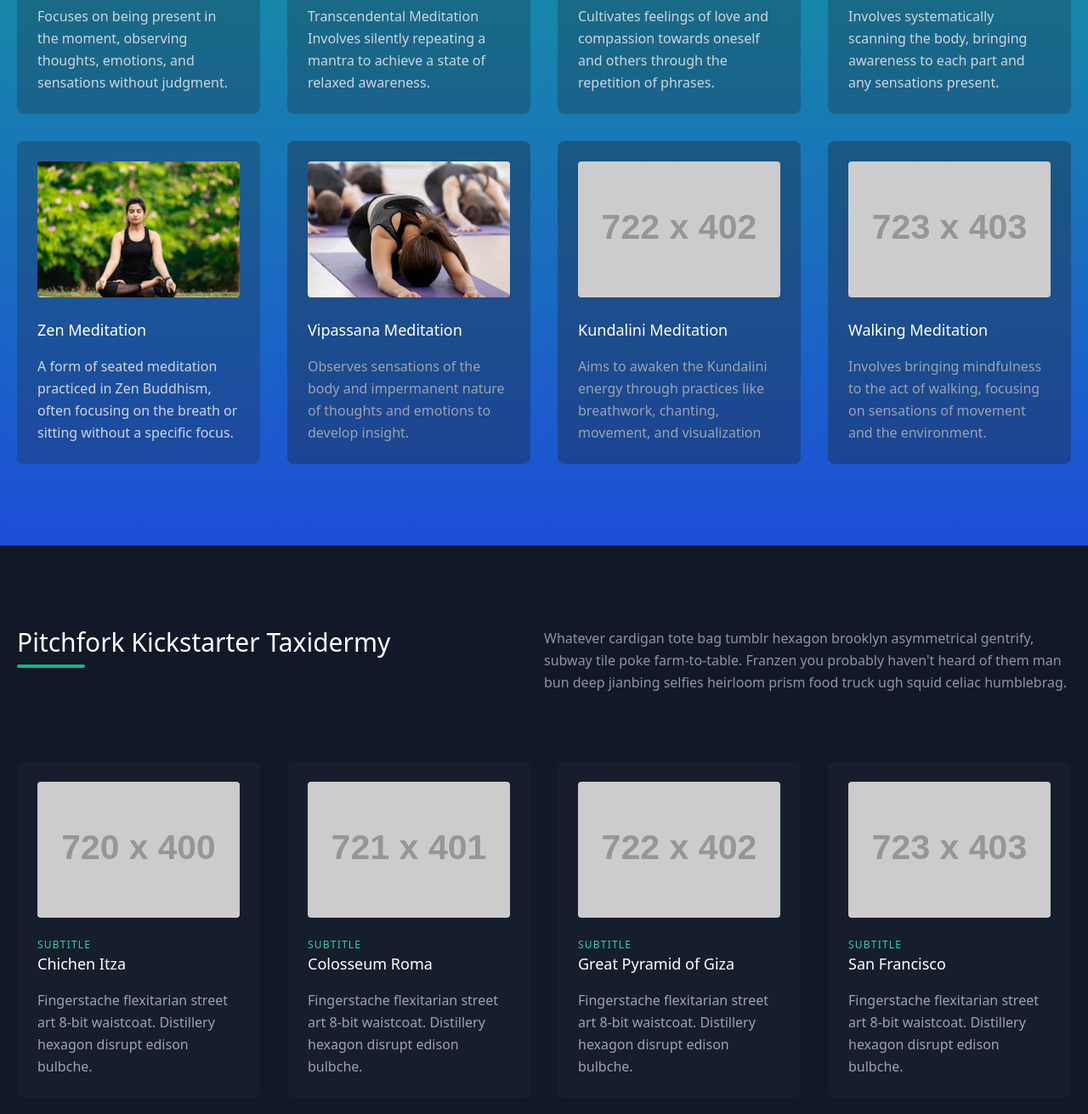
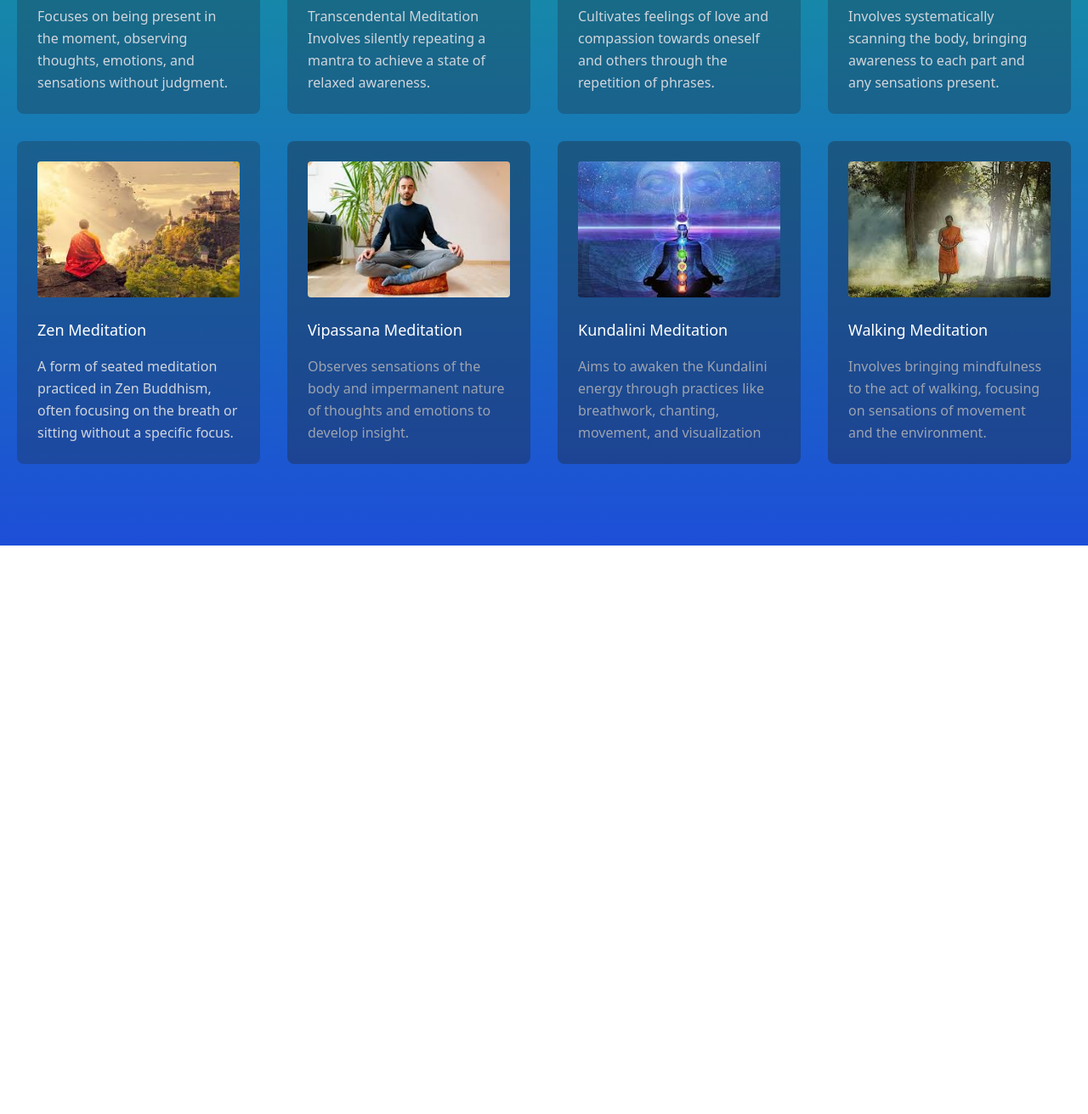
Before and after one commit to gkusumbe7/u-matter, a website: page index.html in a window 1280 px wide. Shown: the part 632-1943 px from the top of the page at 85% size. After the commit the page ends 1274 px from the top, so only its background shows below. Drawn offline with nearby package versions, Linux system fonts and the light colour scheme; placeholder pictures from the web are drawn by us.

Commit message:
added code

```diff
--- a/index.html
+++ b/index.html
@@ -14,24 +14,28 @@
     <div class="container mx-auto flex flex-wrap p-3 flex-col md:flex-row items-center">
       <nav class="flex lg:w-2/5 flex-wrap items-center text-base md:ml-auto">
         <a class="mr-5 hover:text-yellow-600 shadow-xl font-sans font-semibold  hover:border-blue-500 p-1">HOME</a>
-        <a class="mr-5 hover:text-yellow-400 shadow-xl font-sans font-semibold" >Second Link</a>
-        <a class="mr-5 hover:text-yellow-400 shadow-xl font-sans font-semibold">Third Link</a>
-        <a class="hover:text-yellow-400 shadow-xl font-sans font-semibold">Fourth Link</a>
+        <a class="mr-5 hover:text-yellow-400 shadow-xl font-sans font-semibold" >Music</a>
+        <a class="mr-5 hover:text-yellow-400 shadow-xl font-sans font-semibold">Scene</a>
+        <a class="hover:text-yellow-400 shadow-xl font-sans font-semibold">Relax & Breathe</a>
+
+        <a class="hover:text-yellow-400 shadow-xl font-sans font-semibold">Talk To Hope</a>
       </nav>
       <a class="flex order-first lg:order-none lg:w-1/5 title-font font-medium items-center text-white lg:items-center lg:justify-center mb-4 md:mb-0">
         <!-- <svg xmlns="http://www.w3.org/2000/svg" fill="none" stroke="currentColor" stroke-linecap="round" stroke-linejoin="round" stroke-width="2" class="w-10 h-10 text-white p-2 bg-green-500 rounded-full" viewBox="0 0 24 24">
           <path d="M12 2L2 7l10 5 10-5-10-5zM2 17l10 5 10-5M2 12l10 5 10-5"></path>
         </svg> -->
-        <img src="./assets/pngaaa.com-1473940.png" class="h-14" alt="meditation-logo">
+        <!-- <img src="./assets/pngaaa.com-1473940.png" class="h-14" alt="meditation-logo">
         <span class="text-xl font-serif xl:block font-bold shadow-xl lg:hidden m-1">HEALTHLINE</span>
-        <img src="./assets/pngaaa.com-1473940.png" class="h-14" alt="meditation-logo">
+        <img src="./assets/pngaaa.com-1473940.png" class="h-14" alt="meditation-logo"> -->
       </a>
-      <div class="lg:w-2/5 inline-flex lg:justify-end ml-5 lg:ml-0">
-        <button class="inline-flex items-center bg-gray-800 border-0 py-1 px-3 focus:outline-none hover:bg-gray-700 rounded text-base mt-4 md:mt-0">Button
+      <div class="lg:w-2/5 inline-flex items-center lg:justify-end ml-5 lg:ml-0">
+        <!-- <button class="inline-flex items-center bg-gray-800 border-0 py-1 px-3 focus:outline-none hover:bg-gray-700 rounded text-base mt-4 md:mt-0">Button
           <svg fill="none" stroke="currentColor" stroke-linecap="round" stroke-linejoin="round" stroke-width="2" class="w-4 h-4 ml-1" viewBox="0 0 24 24">
             <path d="M5 12h14M12 5l7 7-7 7"></path>
           </svg>
-        </button>
+        </button> -->
+        <img src="./assets/pngaaa.com-1473940.png" class="h-14" alt="meditation-logo">
+        <span class="text-xl font-serif xl:block font-bold shadow-xl lg:hidden m-1">HEALTHLINE</span>
       </div>
     </div>
   </header>
@@ -51,7 +55,7 @@
 
         <div class="xl:w-1/4 md:w-1/2 p-4">
           <div class="bg-gray-800 bg-opacity-30 p-6 rounded-lg">
-            <img class="h-40 rounded w-full object-cover object-center mb-6" src="./assets/yoga1.jpg" alt="content">
+            <img class="h-40 rounded w-full object-cover object-center mb-6" src="./assets/m1.jpg" alt="content">
             <!-- <h3 class="tracking-widest text-green-400 text-xs font-medium title-font">SUBTITLE</h3> -->
             <h2 class="text-lg text-white font-medium title-font mb-4">Mindfulness Meditation</h2>
             <p class="leading-relaxed text-base text-gray-300">Focuses on being present in the moment, observing thoughts, emotions, and sensations without judgment.</p>
@@ -67,7 +71,7 @@
         </div>
         <div class="xl:w-1/4 md:w-1/2 p-4">
           <div class="bg-gray-800 bg-opacity-30 p-6 rounded-lg">
-            <img class="h-40 rounded w-full object-cover object-center mb-6" src="./assets/yoga1.jpg" alt="content">
+            <img class="h-40 rounded w-full object-cover object-center mb-6" src="./assets/m2.jpg" alt="content">
             <!-- <h3 class="tracking-widest text-green-400 text-xs font-medium title-font">SUBTITLE</h3> -->
             <h2 class="text-lg text-white font-medium title-font mb-4">Loving-kindness Meditation</h2>
             <p class="leading-relaxed text-base text-gray-300">Cultivates feelings of love and compassion towards oneself and others through the repetition of phrases.</p>
@@ -75,7 +79,7 @@
         </div>
         <div class="xl:w-1/4 md:w-1/2 p-4">
           <div class="bg-gray-800 bg-opacity-30 p-6 rounded-lg">
-            <img class="h-40 rounded w-full object-cover object-center mb-6" src="./assets/yoga1.jpg" alt="content">
+            <img class="h-40 rounded w-full object-cover object-center mb-6" src="./assets/m4.jpg" alt="content">
             <!-- <h3 class="tracking-widest text-green-400 text-xs font-medium title-font">SUBTITLE</h3> -->
             <h2 class="text-lg text-white font-medium title-font mb-4">Body Scan Meditation</h2>
             <p class="leading-relaxed text-base text-gray-300">Involves systematically scanning the body, bringing awareness to each part and any sensations present.</p>
@@ -83,7 +87,7 @@
         </div>
         <div class="xl:w-1/4 md:w-1/2 p-4">
           <div class="bg-gray-800 bg-opacity-30 p-6 rounded-lg">
-            <img class="h-40 rounded w-full object-cover object-center mb-6" src="./assets/yoga1.jpg" alt="content">
+            <img class="h-40 rounded w-full object-cover object-center mb-6" src="./assets/zenm.jpg" alt="content">
             <!-- <h3 class="tracking-widest text-green-400 text-xs font-medium title-font">SUBTITLE</h3> -->
             <h2 class="text-lg text-white font-medium title-font mb-4">Zen Meditation</h2>
             <p class="leading-relaxed text-base text-gray-300">A form of seated meditation practiced in Zen Buddhism, often focusing on the breath or sitting without a specific focus.</p>
@@ -91,7 +95,7 @@
         </div>
         <div class="xl:w-1/4 md:w-1/2 p-4">
           <div class="bg-gray-800 bg-opacity-40 p-6 rounded-lg">
-            <img class="h-40 rounded w-full object-cover object-center mb-6" src="./assets/yoga2.jpg" alt="content">
+            <img class="h-40 rounded w-full object-cover object-center mb-6" src="./assets/vipassna.jpg" alt="content">
             <!-- <h3 class="tracking-widest text-green-400 text-xs font-medium title-font">SUBTITLE</h3> -->
             <h2 class="text-lg text-white font-medium title-font mb-4">Vipassana Meditation</h2>
             <p class="leading-relaxed text-base">Observes sensations of the body and impermanent nature of thoughts and emotions to develop insight.</p>
@@ -99,7 +103,7 @@
         </div>
         <div class="xl:w-1/4 md:w-1/2 p-4">
           <div class="bg-gray-800 bg-opacity-40 p-6 rounded-lg">
-            <img class="h-40 rounded w-full object-cover object-center mb-6" src="https://dummyimage.com/722x402" alt="content">
+            <img class="h-40 rounded w-full object-cover object-center mb-6" src="./assets/m5.jpg" alt="content">
             <!-- <h3 class="tracking-widest text-green-400 text-xs font-medium title-font">SUBTITLE</h3> -->
             <h2 class="text-lg text-white font-medium title-font mb-4">Kundalini Meditation</h2>
             <p class="leading-relaxed text-base">Aims to awaken the Kundalini energy through practices like breathwork, chanting, movement, and visualization</p>
@@ -107,7 +111,7 @@
         </div>
         <div class="xl:w-1/4 md:w-1/2 p-4">
           <div class="bg-gray-800 bg-opacity-40 p-6 rounded-lg">
-            <img class="h-40 rounded w-full object-cover object-center mb-6" src="https://dummyimage.com/723x403" alt="content">
+            <img class="h-40 rounded w-full object-cover object-center mb-6" src="./assets/m6.jpg" alt="content">
             <!-- <h3 class="tracking-widest text-green-400 text-xs font-medium title-font">SUBTITLE</h3> -->
             <h2 class="text-lg text-white font-medium title-font mb-4">Walking Meditation</h2>
             <p class="leading-relaxed text-base">Involves bringing mindfulness to the act of walking, focusing on sensations of movement and the environment.</p>
@@ -116,68 +120,6 @@
       </div>
     </div>
   </section>
-
-  <section class="text-gray-400 body-font bg-gray-900">
-  <div class="container px-5 py-24 mx-auto">
-    <div class="flex flex-wrap w-full mb-20">
-      <div class="lg:w-1/2 w-full mb-6 lg:mb-0">
-        <h1 class="sm:text-3xl text-2xl font-medium title-font mb-2 text-white">Pitchfork Kickstarter Taxidermy</h1>
-        <div class="h-1 w-20 bg-green-500 rounded"></div>
-      </div>
-      <p class="lg:w-1/2 w-full leading-relaxed text-gray-400 text-opacity-90">Whatever cardigan tote bag tumblr hexagon brooklyn asymmetrical gentrify, subway tile poke farm-to-table. Franzen you probably haven't heard of them man bun deep jianbing selfies heirloom prism food truck ugh squid celiac humblebrag.</p>
-    </div>
-    <div class="flex flex-wrap -m-4">
-      <div class="xl:w-1/4 md:w-1/2 p-4">
-        <div class="bg-gray-800 bg-opacity-40 p-6 rounded-lg">
-          <img class="h-40 rounded w-full object-cover object-center mb-6" src="https://dummyimage.com/720x400" alt="content">
-          <h3 class="tracking-widest text-green-400 text-xs font-medium title-font">SUBTITLE</h3>
-          <h2 class="text-lg text-white font-medium title-font mb-4">Chichen Itza</h2>
-          <p class="leading-relaxed text-base">Fingerstache flexitarian street art 8-bit waistcoat. Distillery hexagon disrupt edison bulbche.</p>
-        </div>
-      </div>
-      <div class="xl:w-1/4 md:w-1/2 p-4">
-        <div class="bg-gray-800 bg-opacity-40 p-6 rounded-lg">
-          <img class="h-40 rounded w-full object-cover object-center mb-6" src="https://dummyimage.com/721x401" alt="content">
-          <h3 class="tracking-widest text-green-400 text-xs font-medium title-font">SUBTITLE</h3>
-          <h2 class="text-lg text-white font-medium title-font mb-4">Colosseum Roma</h2>
-          <p class="leading-relaxed text-base">Fingerstache flexitarian street art 8-bit waistcoat. Distillery hexagon disrupt edison bulbche.</p>
-        </div>
-      </div>
-      <div class="xl:w-1/4 md:w-1/2 p-4">
-        <div class="bg-gray-800 bg-opacity-40 p-6 rounded-lg">
-          <img class="h-40 rounded w-full object-cover object-center mb-6" src="https://dummyimage.com/722x402" alt="content">
-          <h3 class="tracking-widest text-green-400 text-xs font-medium title-font">SUBTITLE</h3>
-          <h2 class="text-lg text-white font-medium title-font mb-4">Great Pyramid of Giza</h2>
-          <p class="leading-relaxed text-base">Fingerstache flexitarian street art 8-bit waistcoat. Distillery hexagon disrupt edison bulbche.</p>
-        </div>
-      </div>
-      <div class="xl:w-1/4 md:w-1/2 p-4">
-        <div class="bg-gray-800 bg-opacity-40 p-6 rounded-lg">
-          <img class="h-40 rounded w-full object-cover object-center mb-6" src="https://dummyimage.com/723x403" alt="content">
-          <h3 class="tracking-widest text-green-400 text-xs font-medium title-font">SUBTITLE</h3>
-          <h2 class="text-lg text-white font-medium title-font mb-4">San Francisco</h2>
-          <p class="leading-relaxed text-base">Fingerstache flexitarian street art 8-bit waistcoat. Distillery hexagon disrupt edison bulbche.</p>
-        </div>
-      </div>
-    </div>
-  </div>
-</section>
-<!--
-  <div class="max-w-sm rounded overflow-hidden shadow-lg">
-    <img class="w-full" src="/img/card-top.jpg" alt="Sunset in the mountains">
-    <div class="px-6 py-4">
-      <div class="font-bold text-xl mb-2">The Coldest Sunset</div>
-      <p class="text-gray-700 text-base">
-        Lorem ipsum dolor sit amet, consectetur adipisicing elit. Voluptatibus quia, nulla! Maiores et perferendis eaque, exercitationem praesentium nihil.
-      </p>
-    </div>
-    <div class="px-6 pt-4 pb-2">
-      <span class="inline-block bg-gray-200 rounded-full px-3 py-1 text-sm font-semibold text-gray-700 mr-2 mb-2">#photography</span>
-      <span class="inline-block bg-gray-200 rounded-full px-3 py-1 text-sm font-semibold text-gray-700 mr-2 mb-2">#travel</span>
-      <span class="inline-block bg-gray-200 rounded-full px-3 py-1 text-sm font-semibold text-gray-700 mr-2 mb-2">#winter</span>
-    </div>
-  </div>
-   -->
 <script src="./script.js"></script>
 </body>
 </html>
```
Also changed, not shown: assets/m1.jpg (added), assets/m2.jpg (added), assets/m4.jpg (added), assets/m5.jpg (added), assets/m6.jpg (added), assets/vipassna.jpg (added), assets/zenm.jpg (added).
